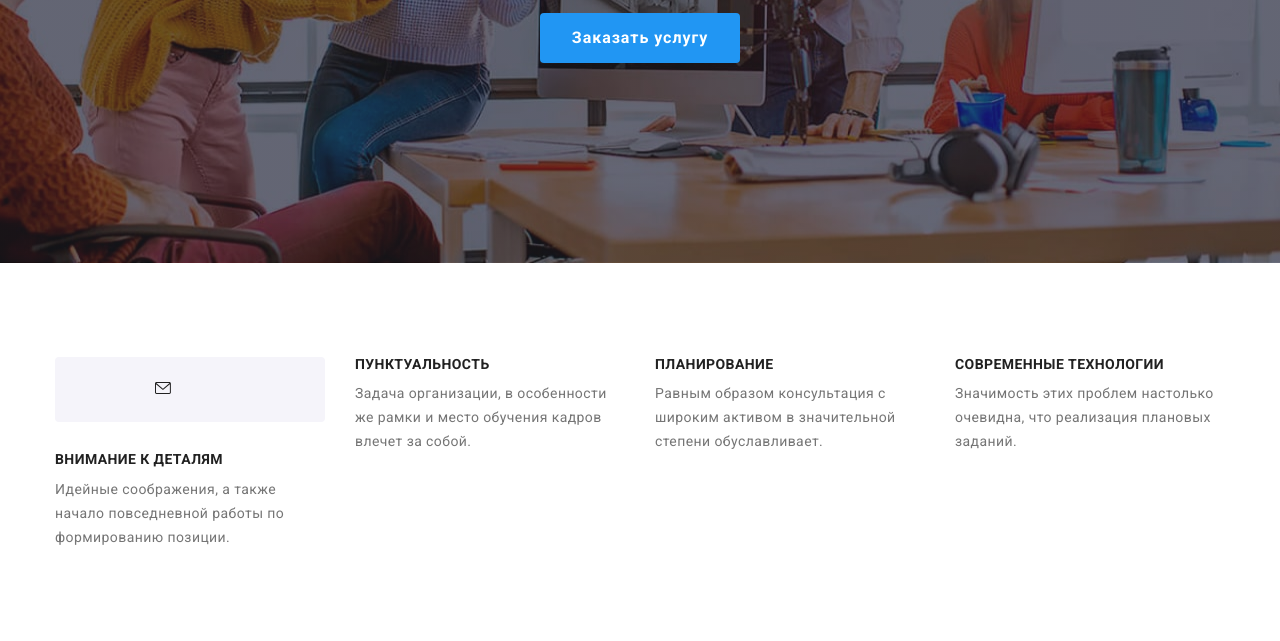
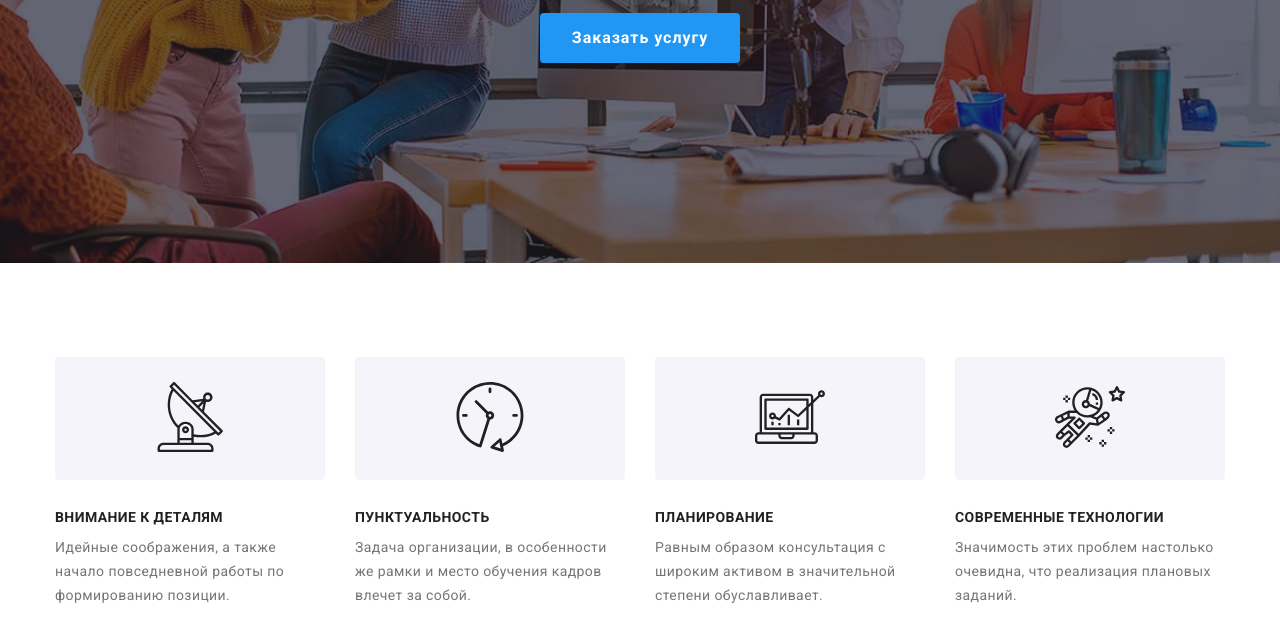
Before and after one commit to Marian-Shperun/-goit-markup-hw-4, a plain HTML site: page index.html in a window 1280 px wide. Shown: the part 418-1059 px from the top of the page. Drawn offline with nearby package versions, Linux system fonts and the light colour scheme.

Commit message:
add in specifics icon

```diff
--- a/index.html
+++ b/index.html
@@ -92,8 +92,8 @@
           <ul class="specifics-list list">
             <li class="specifics-item">
               <div class="specifics-icon">
-                <svg class="auth-link-icon" width="16" height="12">
-                  <use href="./images/icons.svg#icon-envelope"></use>
+                <svg class="auth-link-icon" width="70" height="70">
+                  <use href="./images/icons.svg#icon-antenna"></use>
                 </svg>
               </div>
               <h3 class="specifics-title">Внимание к деталям</h3>
@@ -103,6 +103,11 @@
               </p>
             </li>
             <li class="specifics-item">
+              <div class="specifics-icon">
+                <svg class="auth-link-icon" width="70" height="70">
+                  <use href="./images/icons.svg#icon-clock"></use>
+                </svg>
+              </div>
               <h3 class="specifics-title">Пунктуальность</h3>
               <p class="specifics-description">
                 Задача организации, в особенности же рамки и место обучения
@@ -110,6 +115,11 @@
               </p>
             </li>
             <li class="specifics-item">
+              <div class="specifics-icon">
+                <svg class="auth-link-icon" width="70" height="70">
+                  <use href="./images/icons.svg#icon-diagram"></use>
+                </svg>
+              </div>
               <h3 class="specifics-title">Планирование</h3>
               <p class="specifics-description">
                 Равным образом консультация с широким активом в значительной
@@ -117,6 +127,11 @@
               </p>
             </li>
             <li class="specifics-item">
+              <div class="specifics-icon">
+                <svg class="auth-link-icon" width="70" height="70">
+                  <use href="./images/icons.svg#icon-astronaut"></use>
+                </svg>
+              </div>
               <h3 class="specifics-title">Современные технологии</h3>
               <p class="specifics-description">
                 Значимость этих проблем настолько очевидна, что реализация
```
